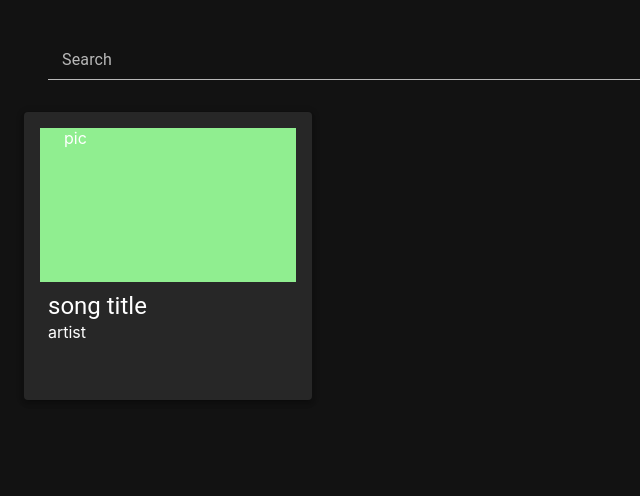
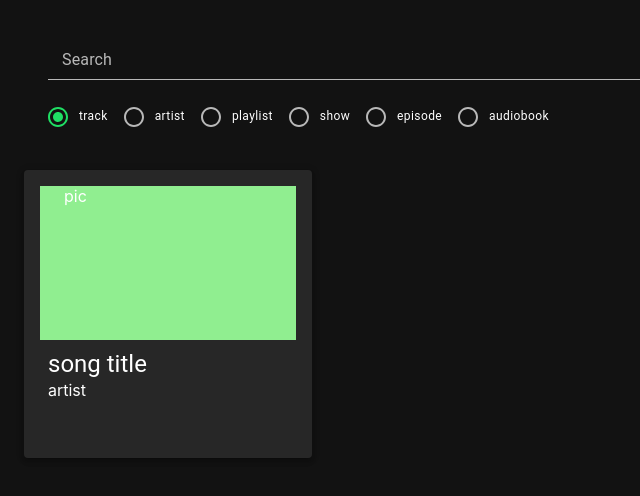
Before and after one commit to tna113/spotifywfriends, a React (Create React App) app in the folder client/: page /home in a window 1280 px wide. Shown: the top 496 px of the page, without its empty margins (0-640 px from the left). Built offline with nearby package versions, Linux system fonts and the light colour scheme.

Commit message:
search type ui for search bar

```diff
--- a/client/src/components/SearchBar.jsx
+++ b/client/src/components/SearchBar.jsx
@@ -1,13 +1,36 @@
-import { Container, FormControl, Input, InputLabel } from "@mui/material";
-import React from "react";
+import { Container, FormControl, FormControlLabel, FormLabel, Input, InputLabel, Radio, RadioGroup, Stack, Typography } from "@mui/material";
+import React, { useState } from "react";
+
+const radioButtonStyle = {
+    color: 'white',
+};
 
 export default function SearchBar() {
+    const [type, setType] = useState("track");
+    const handleTypeChange = (event) => {
+        event.preventDefault();
+        setType(event.target.value);
+    };
+
     return (
         <Container>
-            <FormControl fullWidth>
-                <InputLabel>Search</InputLabel>
-                <Input placeholder="Search" />
-            </FormControl>
+            <Stack direction="column" spacing={2}>
+                <FormControl fullWidth>
+                    <InputLabel>Search</InputLabel>
+                    <Input placeholder="Search" />
+                </FormControl>
+
+                <FormControl fullWidth>
+                    <RadioGroup row defaultValue="track" name="search-type">
+                        <FormControlLabel onChange={(event) => handleTypeChange(event)} sx={{...radioButtonStyle}} value="track" control={<Radio />} label={<Typography variant="caption">track</Typography>} />
+                        <FormControlLabel onChange={(event) => handleTypeChange(event)} sx={{...radioButtonStyle}} value="artist" control={<Radio />} label={<Typography variant="caption">artist</Typography>} />
+                        <FormControlLabel onChange={(event) => handleTypeChange(event)} sx={{...radioButtonStyle}} value="playlist" control={<Radio />} label={<Typography variant="caption">playlist</Typography>} />
+                        <FormControlLabel onChange={(event) => handleTypeChange(event)} sx={{...radioButtonStyle}} value="show" control={<Radio />} label={<Typography variant="caption">show</Typography>} />
+                        <FormControlLabel onChange={(event) => handleTypeChange(event)} sx={{...radioButtonStyle}} value="episode" control={<Radio />} label={<Typography variant="caption">episode</Typography>} />
+                        <FormControlLabel onChange={(event) => handleTypeChange(event)} sx={{...radioButtonStyle}} value="audiobook" control={<Radio />} label={<Typography variant="caption">audiobook</Typography>} />
+                    </RadioGroup>
+                </FormControl>
+            </Stack>
         </Container>
     )
 }
```
